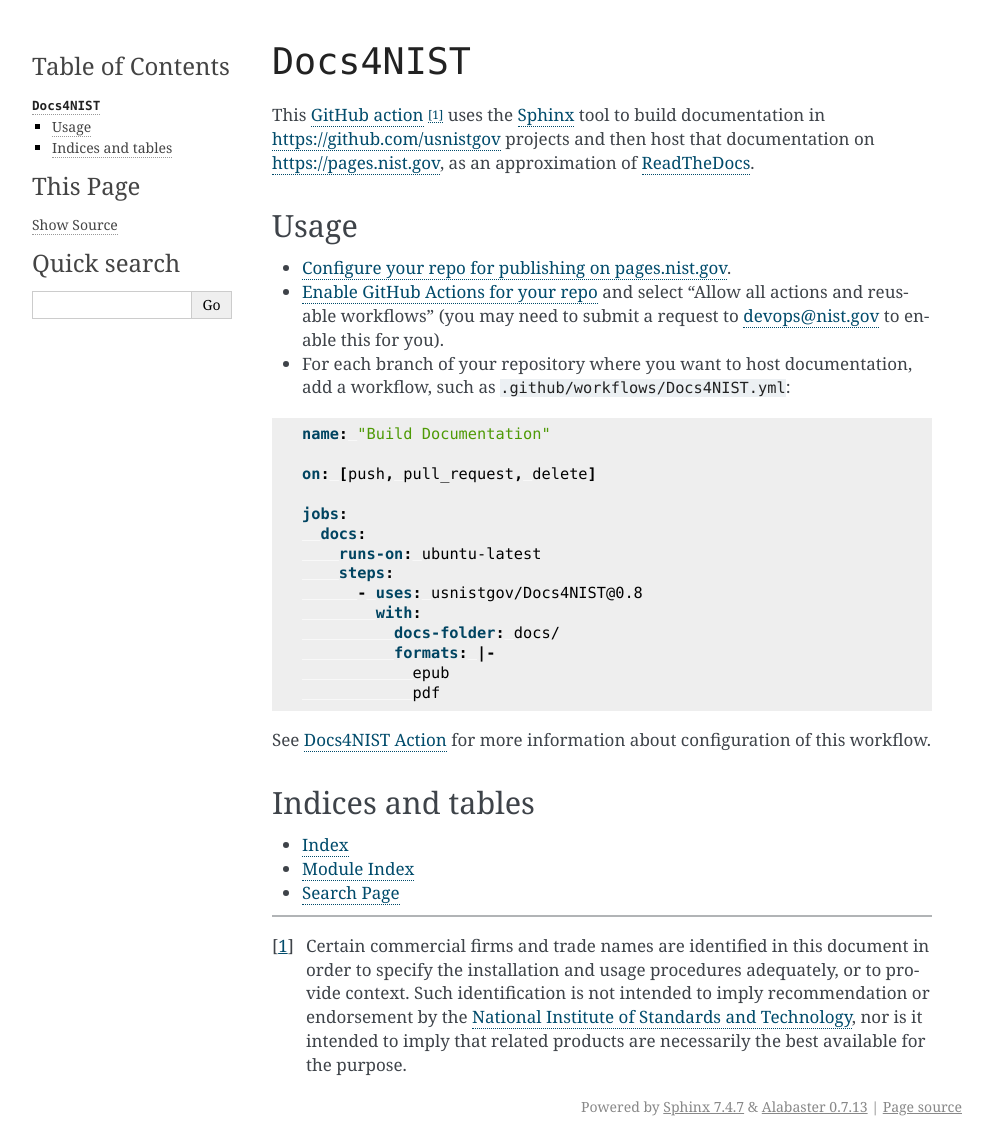
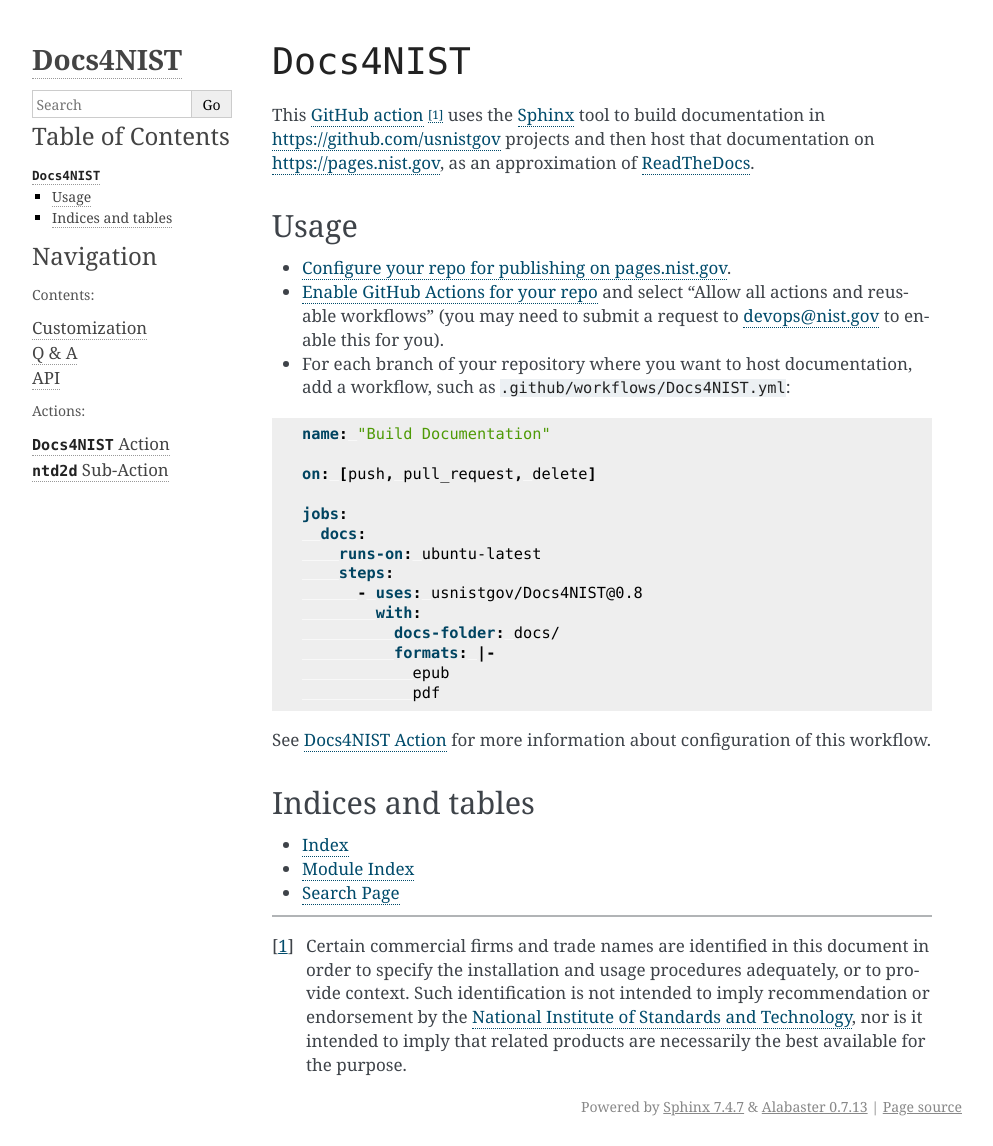
Before and after one commit to usnistgov/Docs4NIST, a Sphinx documentation site: the page built from docs/index.rst, in a window 1280 px wide. Shown: the whole page, without its empty margins (148-1141 px from the left). Built offline with Sphinx 7.4.7, drawn with Linux system fonts in a browser that asks for light colours.

Commit message:
Add global navigation to the sidebar

```diff
--- a/docs/conf.py
+++ b/docs/conf.py
@@ -37,5 +37,14 @@
 
 html_theme = 'alabaster'
 html_static_path = ['_static']
+html_sidebars = {
+    '**': [
+        'about.html',
+        'searchfield.html',
+        'localtoc.html',
+        'navigation.html',
+        'relations.html',
+    ]
+}
 
 html_show_copyright = False
```
